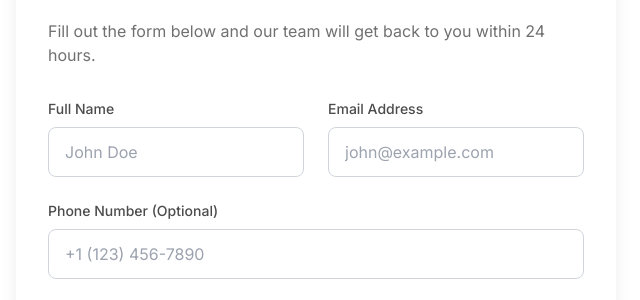
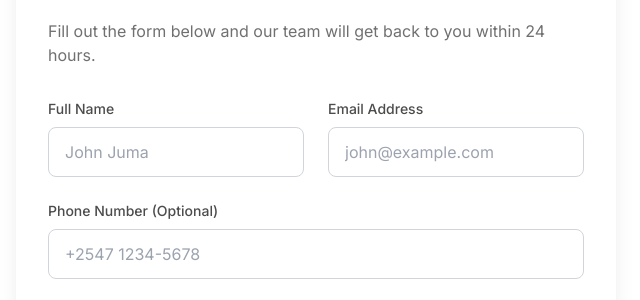
Before and after one commit to Epaphrus/deshyedge, a website: page contact.html in a window 1280 px wide. Shown: the part 951-1251 px from the top of the page, 0-640 px from the left. Drawn offline with nearby package versions, Linux system fonts and the light colour scheme.

Commit message:
Minor Updates

```diff
--- a/contact.html
+++ b/contact.html
@@ -302,7 +302,7 @@
                                             Name</label>
                                         <input type="text" id="name" name="name"
                                             class="w-full px-4 py-3 border border-gray-300 rounded-lg focus:ring-2 focus:ring-primary/50 focus:border-primary transition-all"
-                                            placeholder="John Doe" required>
+                                            placeholder="John Juma" required>
                                     </div>
                                     <div>
                                         <label for="email" class="block text-sm font-medium text-secondary mb-2">Email
@@ -318,7 +318,7 @@
                                         Number (Optional)</label>
                                     <input type="tel" id="phone" name="phone"
                                         class="w-full px-4 py-3 border border-gray-300 rounded-lg focus:ring-2 focus:ring-primary/50 focus:border-primary transition-all"
-                                        placeholder="+1 (123) 456-7890">
+                                        placeholder="+2547 1234-5678">
                                 </div>
 
                                 <div>
```
